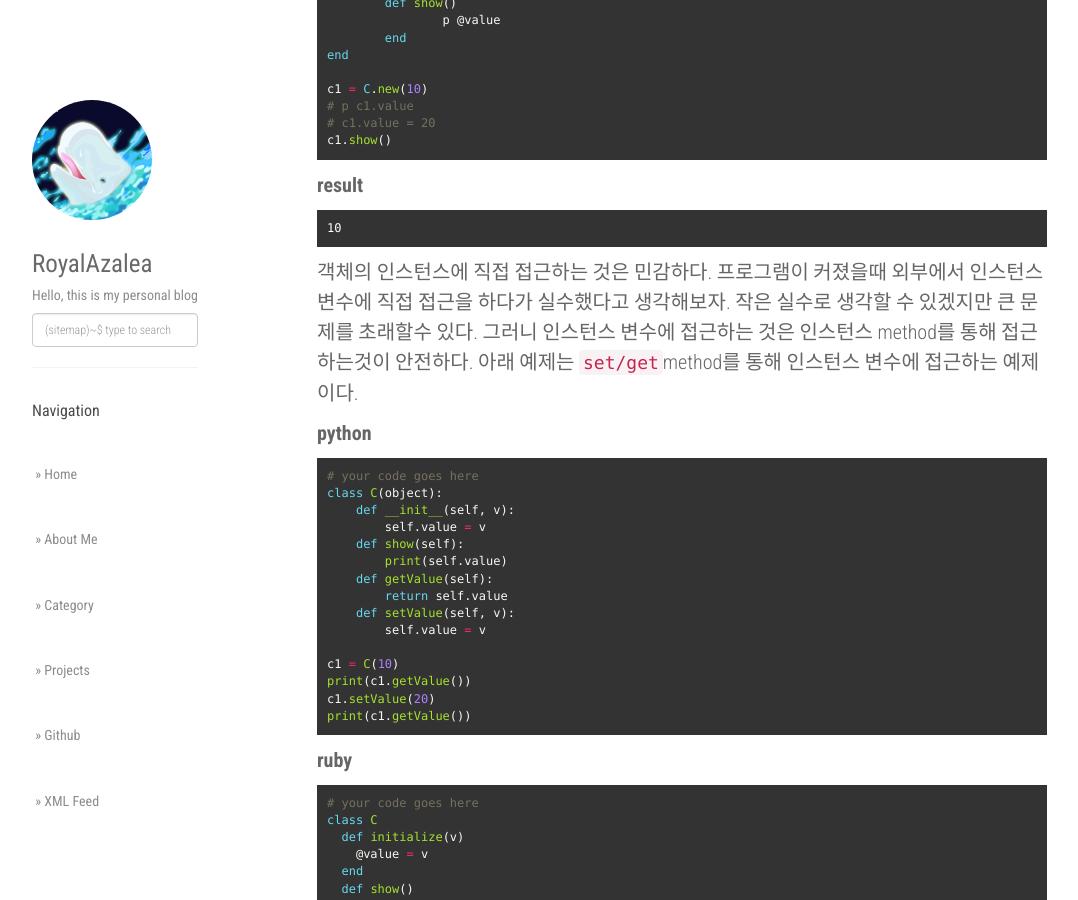
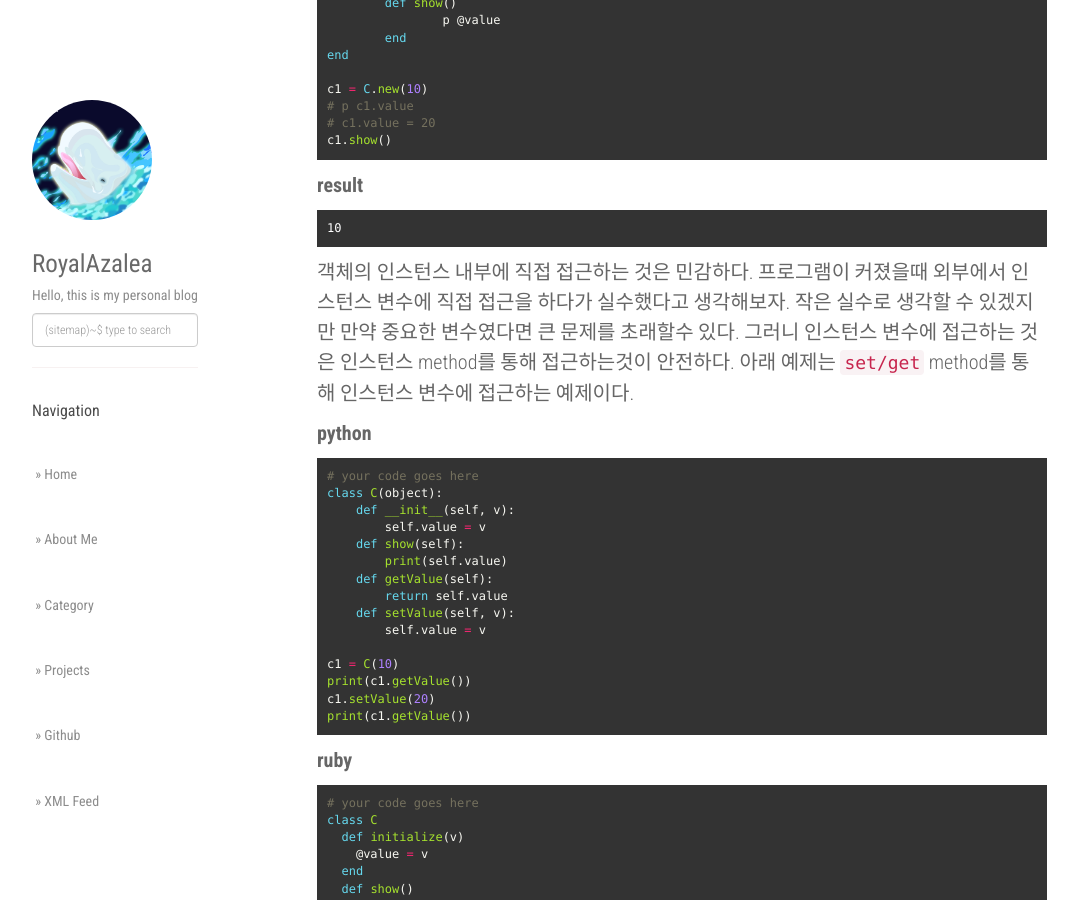
Before and after one commit to RoyalAzalea/RoyalAzalea.github.io, a Jekyll site: the page built from _posts/2017-01-31-python-ruby-study.md, in a window 1280 px wide and 900 px high, scrolled down 861 px. Shown: the whole window, without its empty margins (53-1131 px from the left). Built offline with Jekyll 4.4.1, drawn with Linux system fonts in a browser that asks for light colours; nearby versions of some CDN libraries.

Commit message:
update_posts

````diff
--- a/_posts/2017-01-31-python-ruby-study.md
+++ b/_posts/2017-01-31-python-ruby-study.md
@@ -63,10 +63,11 @@ c1.show()
 ```
 
 
-객체의 인스턴스에 직접 접근하는 것은 민감하다. 프로그램이 커졌을때 외부에서 인스턴스 변수에
-직접 접근을 하다가 실수했다고 생각해보자. 작은 실수로 생각할 수 있겠지만 큰 문제를 초래할수
-있다. 그러니 인스턴스 변수에 접근하는 것은 인스턴스 method를 통해 접근하는것이 안전하다.
-아래 예제는 `set/get`method를 통해 인스턴스 변수에 접근하는 예제이다.
+객체의 인스턴스 내부에 직접 접근하는 것은 민감하다. 프로그램이 커졌을때 외부에서
+인스턴스 변수에 직접 접근을 하다가 실수했다고 생각해보자. 작은 실수로 생각할 수 있겠지만 만약
+중요한 변수였다면 큰 문제를 초래할수 있다. 그러니 인스턴스 변수에 접근하는 것은 인스턴스
+method를 통해 접근하는것이 안전하다. 아래 예제는 `set/get` method를 통해 인스턴스
+변수에 접근하는 예제이다.
 
 **python**
 
@@ -121,7 +122,7 @@ p c1.getValue()
 ```
 
 
-`set`method를 사용할 때 인스턴스 변수에 입력받은 값을 저장하기 전에 안전성을 확보해야
+`set` method를 사용할 때 인스턴스 변수에 입력받은 값을 저장하기 전에 안전성을 확보해야
 한다. 생성자의 경우도 이와 같이 안전성을 확보해야 한다. 아래 예제를 보자. python의 경우
 `isinstance`를 통해 입력받은 값의 인스턴스를 검사할 수 있다. 첫번째 인자가 두번째 인자의
 인스턴스이면 `True`를 아니면 `False`를 `return`한다. ruby의 경우 `.is_a?`를 통해 검사를
````
